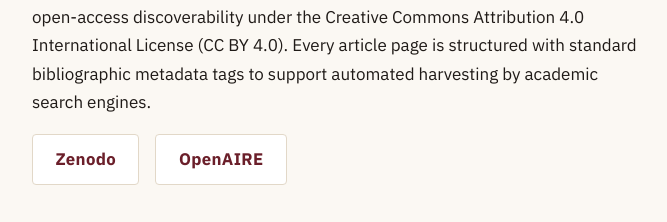
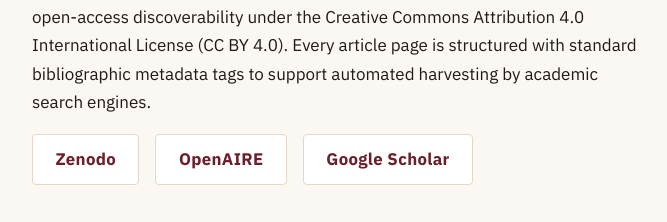
Before and after one commit to prakhargautam-ggits/ijacmi, a plain HTML site: page index.html in a window 1280 px wide. Shown: the part 1864-2086 px from the top of the page, without its empty margins (108-775 px from the left). Drawn offline with nearby package versions, Linux system fonts and the light colour scheme.

Commit message:
Add Google Scholar link to Archiving & Repository Indexing section

```diff
--- a/index.html
+++ b/index.html
@@ -112,6 +112,7 @@
       <p>
         <a href="https://zenodo.org" rel="noopener" style='display:inline-block;padding:.65rem 1.4rem;border:1px solid var(--rule);border-radius:4px;font-family:"IBM Plex Sans",sans-serif;font-weight:700;font-size:1.05rem;letter-spacing:.02em;color:var(--oxblood);background:#fff;text-decoration:none;margin:0 .75rem .5rem 0;'>Zenodo</a>
         <a href="https://www.openaire.eu" rel="noopener" style='display:inline-block;padding:.65rem 1.4rem;border:1px solid var(--rule);border-radius:4px;font-family:"IBM Plex Sans",sans-serif;font-weight:700;font-size:1.05rem;letter-spacing:.02em;color:var(--oxblood);background:#fff;text-decoration:none;margin:0 .75rem .5rem 0;'>OpenAIRE</a>
+        <a href="https://scholar.google.com" rel="noopener" style='display:inline-block;padding:.65rem 1.4rem;border:1px solid var(--rule);border-radius:4px;font-family:"IBM Plex Sans",sans-serif;font-weight:700;font-size:1.05rem;letter-spacing:.02em;color:var(--oxblood);background:#fff;text-decoration:none;margin:0 .75rem .5rem 0;'>Google Scholar</a>
       </p>
 
       <h3 class="sec-head" style="font-size:1.35rem;margin-top:2rem;">Indexing Roadmap</h3>
```
